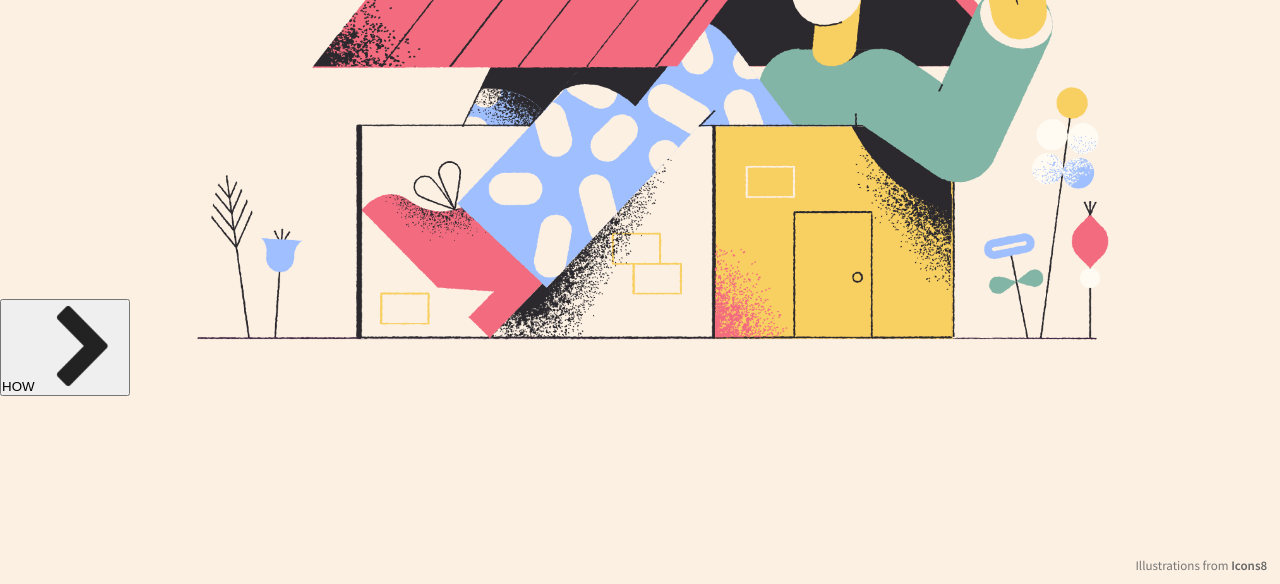
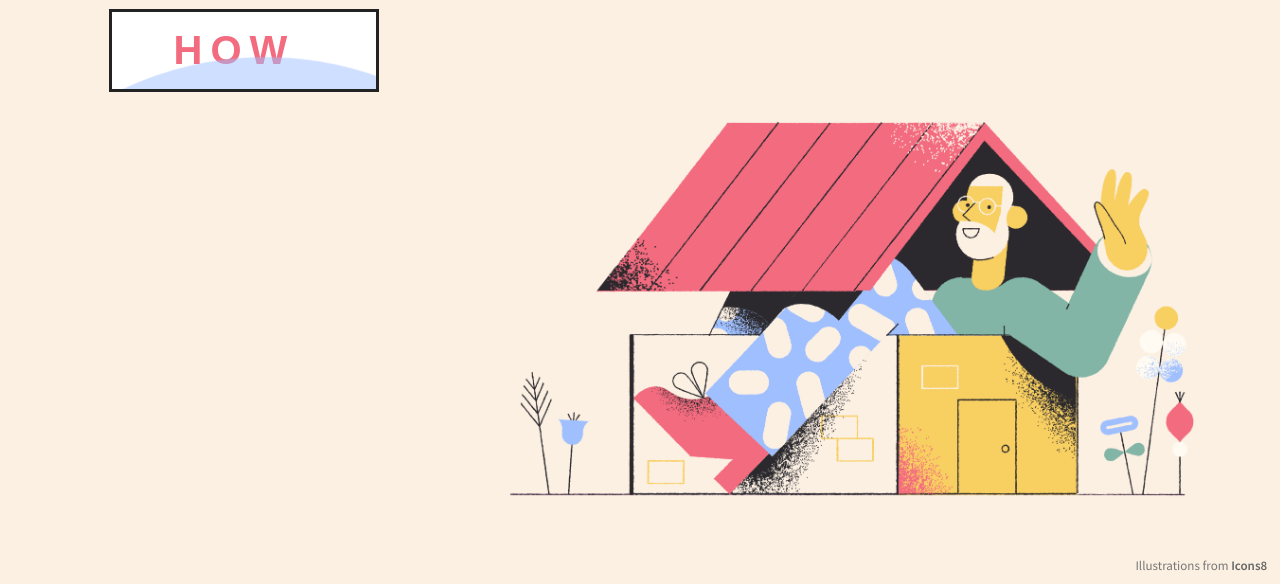
Before and after one commit to mariashakleva/Creative-Article-With-TweenMax, a plain HTML site: page index.html in a window 1280 px wide. Shown: the part 216-800 px from the top of the page. Drawn offline with Linux system fonts and the light colour scheme.

Commit message:
button animation  initial layout

```diff
--- a/index.html
+++ b/index.html
@@ -11,9 +11,14 @@
     <div class="main">
         <!-- First Slide -->
         <section class="one">
-            <h1>Humanizing The Digital Era</h1>
-            <button class="how-btn">HOW <span><img src="images/chevron-right.png" alt="arrow-right" id="slide2"></span></button>
-            <img src="images/pablo-welcome.png" alt="pablo-welcome">
+            <div class="wrap">
+                <h1>Humanizing</h1>
+                <h1>The Digital Era</h1>
+                <button class="how-btn">HOW <img src="images/chevron-right.png" alt="arrow-right" id="slide2"><span></span></button>
+            </div>
+            <div class="img-wrapper">
+                <img src="images/pablo-welcome.png" alt="pablo-welcome">
+            </div>
         </section>
     </div>
     <footer>
--- a/main.scss
+++ b/main.scss
@@ -12,12 +12,98 @@ body{
 }
 
 .main{
-    display: flex;
     .one{
         background: #FCF0E3;
         height: 100vh;
-        img{
-            max-width: 80%;
+        padding: 50px;
+        box-sizing: border-box;
+        width: 100%;
+        display: flex;
+        .wrap{
+            width: 40%;
+            padding-left: 5%;
+            h1{
+                font-size: 3rem;
+                margin: 0px;
+                line-height: 5rem;
+            }
+            button{
+                width: 270px;
+                position: relative;
+                background: white;
+                border: 3px solid #222;
+                margin-top: 15px;
+                font-size: 2.5rem;
+                font-weight: 600;
+                color: #f36b7f;
+                padding: 5% 0%;
+                cursor: pointer;
+                letter-spacing: .5rem;
+                overflow: hidden;
+                transition: all .5s ease;
+                padding-left: 32px;
+                img{
+                    width: 2rem;
+                    position: relative;
+                    top: 2px;
+                    transform: translateX(-32px);
+                    opacity: 0;
+                    transition: all .5s ease;
+                }
+                span{
+                    position: absolute;
+                    content: '';
+                    top: 1.5em;
+                    left: 50%;
+                    width: 20em;
+                    height: 20em;
+                    opacity: 0.5;
+                    background: #9fbfff;
+                    margin-left: -10em;
+                    border-radius: 42.5%;
+                    transform-origin: 50% 50%;
+                    animation: wave 3s infinite linear;
+                    transition: all .5s ease, top .7s ease;
+                }
+                &:hover{
+                    transform: scale(1.1);
+                    transform: translateX(10px);
+                    padding-left: 0px;
+                    span{
+                        opacity: 0;
+                    }
+                    img{
+                        opacity: 1;
+                        transform: translateX(0);
+                    }
+                }
+                &:active, &:focus{
+                    outline: none;
+                }
+                @keyframes wave {
+                    0% {
+                      transform: rotate(0deg) scale(1);
+                    }
+                    50% {
+                      transform: rotate(180deg) scale(0.975);
+                    }
+                    100% {
+                      transform: rotate(360deg) scale(1);
+                    }
+                }
+            }
+        }
+        .img-wrapper{
+            position: relative;
+            display: flex;
+            justify-content: flex-end;
+            width: 100%;
+            img{
+                position: absolute;
+                right: 0;
+                bottom: 0;
+                width: 60vw;
+            }
         }
     }
 }
```
Also changed, not shown: main.css, 1 other file.
